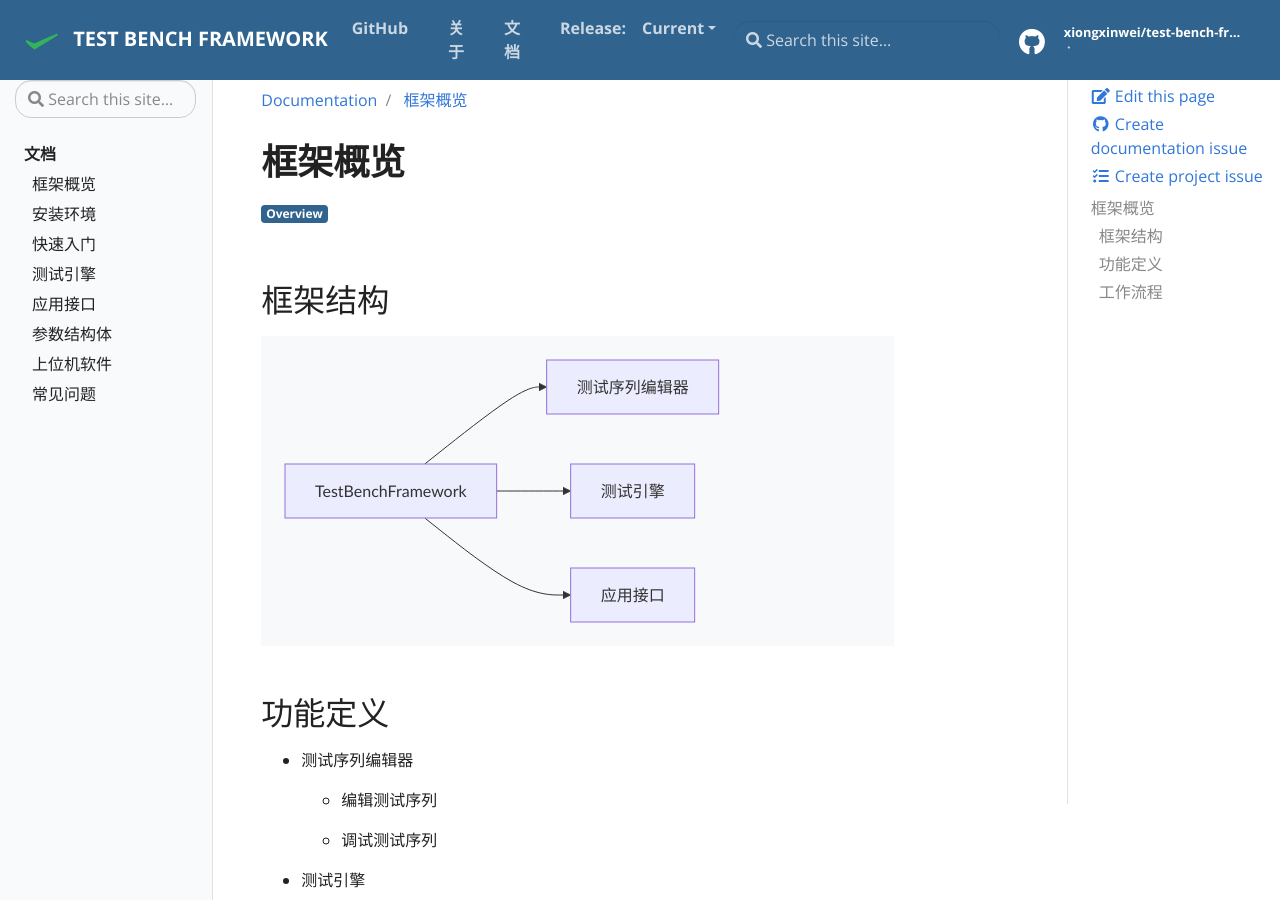
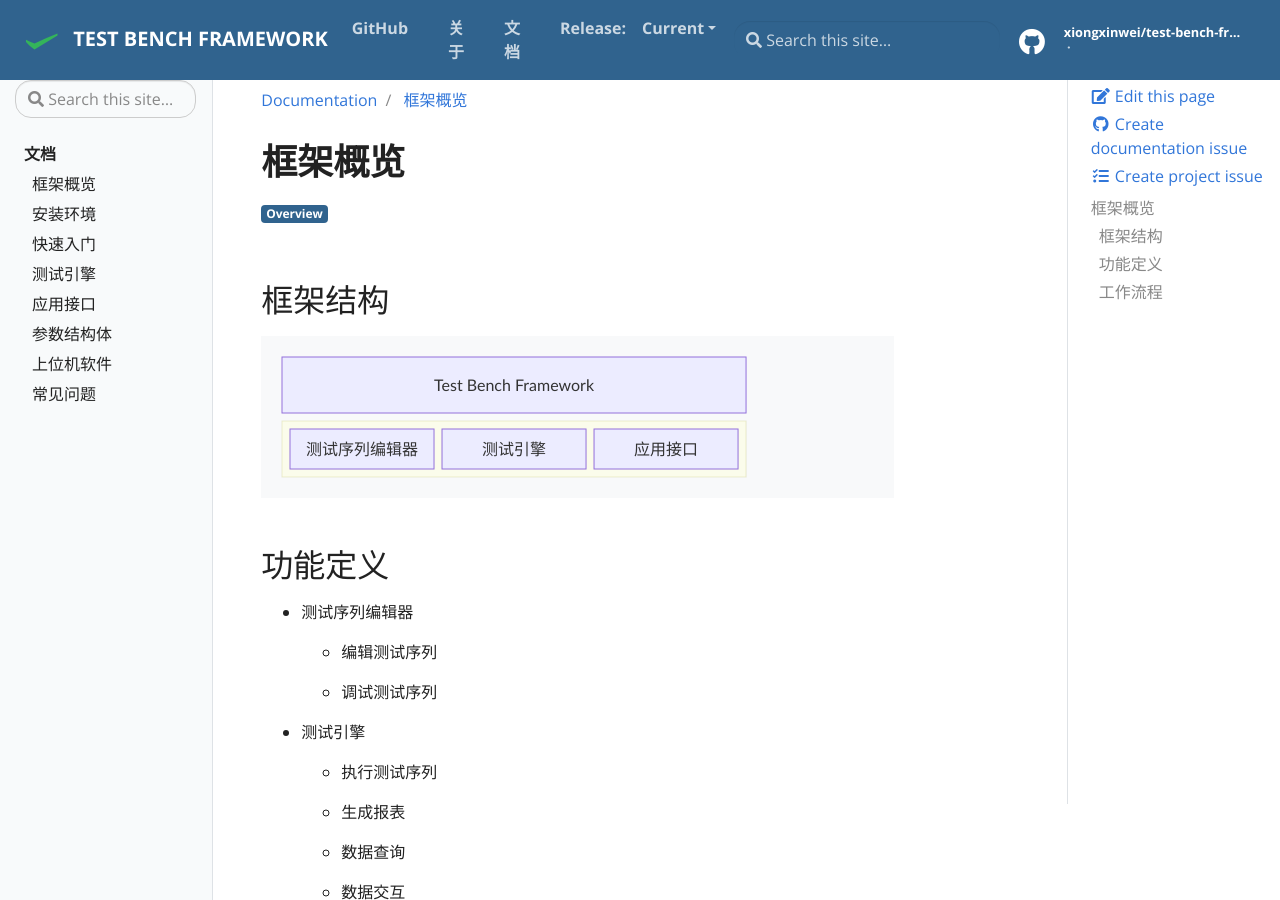
Before and after one commit to XiongXinwei-code/test-bench-framework, a Jekyll site: the page built from docs/_docs/框架概览.md, in a window 1280 px wide and 900 px high. Built offline with Jekyll 4.4.1, drawn with Linux system fonts in a browser that asks for light colours.

Commit message:
Update mermaid version and improve documentation
Upgraded mermaid.js to v11.10.1 in head.html for improved diagram support. Refactored framework overview diagram in the Chinese documentation to use the new mermaid syntax. Updated search input aria-label in header.html for better localization.

````diff
--- a/docs/_docs/框架概览.md
+++ b/docs/_docs/框架概览.md
@@ -4,15 +4,18 @@ tags: Overview
 description: 框架概览
 ---
 
-# 框架概览
+#  框架概览
 
 ## 框架结构
 
 ```mermaid
-flowchart LR
-    TestBenchFramework --> 测试序列编辑器
-    TestBenchFramework --> 测试引擎
-    TestBenchFramework --> 应用接口
+block
+columns 1
+TB["Test Bench Framework"]
+  block
+    columns 3
+    a["测试序列编辑器"] b["测试引擎"] c["应用接口"]
+  end
 ```
 
 ## 功能定义
--- a/docs/_includes/head.html
+++ b/docs/_includes/head.html
@@ -40,7 +40,7 @@
   src="{{ site.baseurl }}/assets/js/jquery-3.3.1/jquery-3.3.1.min.js"
   integrity="sha256-FgpCb/KJQlLNfOu91ta32o/NMZxltwRo8QtmkMRdAu8= sha256-T+aPohYXbm0fRYDpJLr+zJ9RmYTswGsahAoIsNiMld4="
   crossorigin="anonymous"></script>
-  <script src="https://unpkg.com/mermaid@8.9.3/dist/mermaid.min.js"></script>
+  <script src="https://unpkg.com/mermaid@11.10.1/dist/mermaid.min.js"></script>
 <script>
   $(document).ready(function () {
     mermaid.initialize({
--- a/docs/_includes/header.html
+++ b/docs/_includes/header.html
@@ -41,7 +41,7 @@
 		</ul>
 	</div>
 	<div class="navbar-nav d-none d-lg-block">
- <input type="search" class="form-control td-search-input" placeholder="&#xf002 Search this site…" aria-label="Search this site…" autocomplete="off">
+ <input type="search" class="form-control td-search-input" placeholder="&#xf002 Search this site…" aria-label="站内搜索…" autocomplete="off">
         </div>
 
 	<div class="navbar-nav d-none d-lg-block">
````
